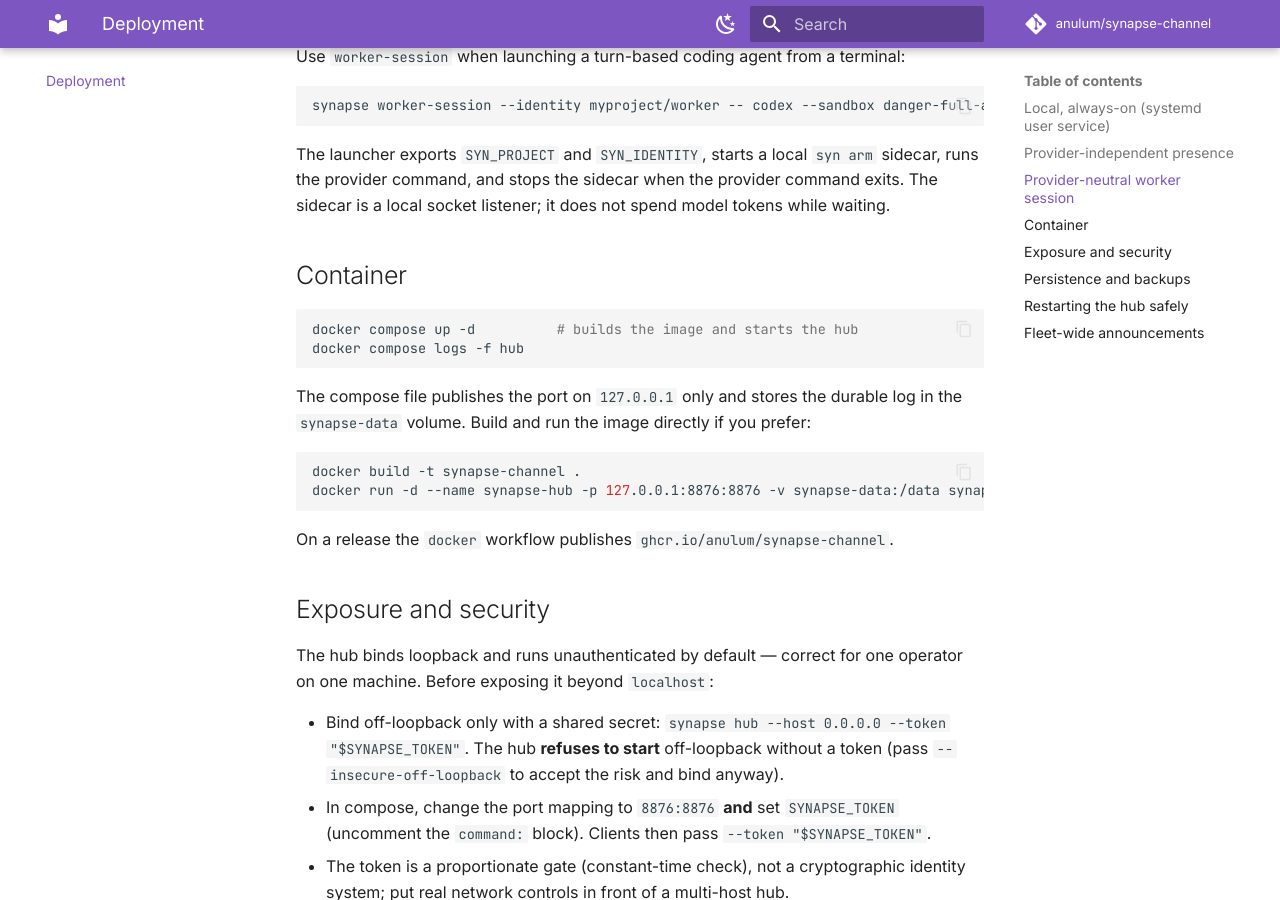
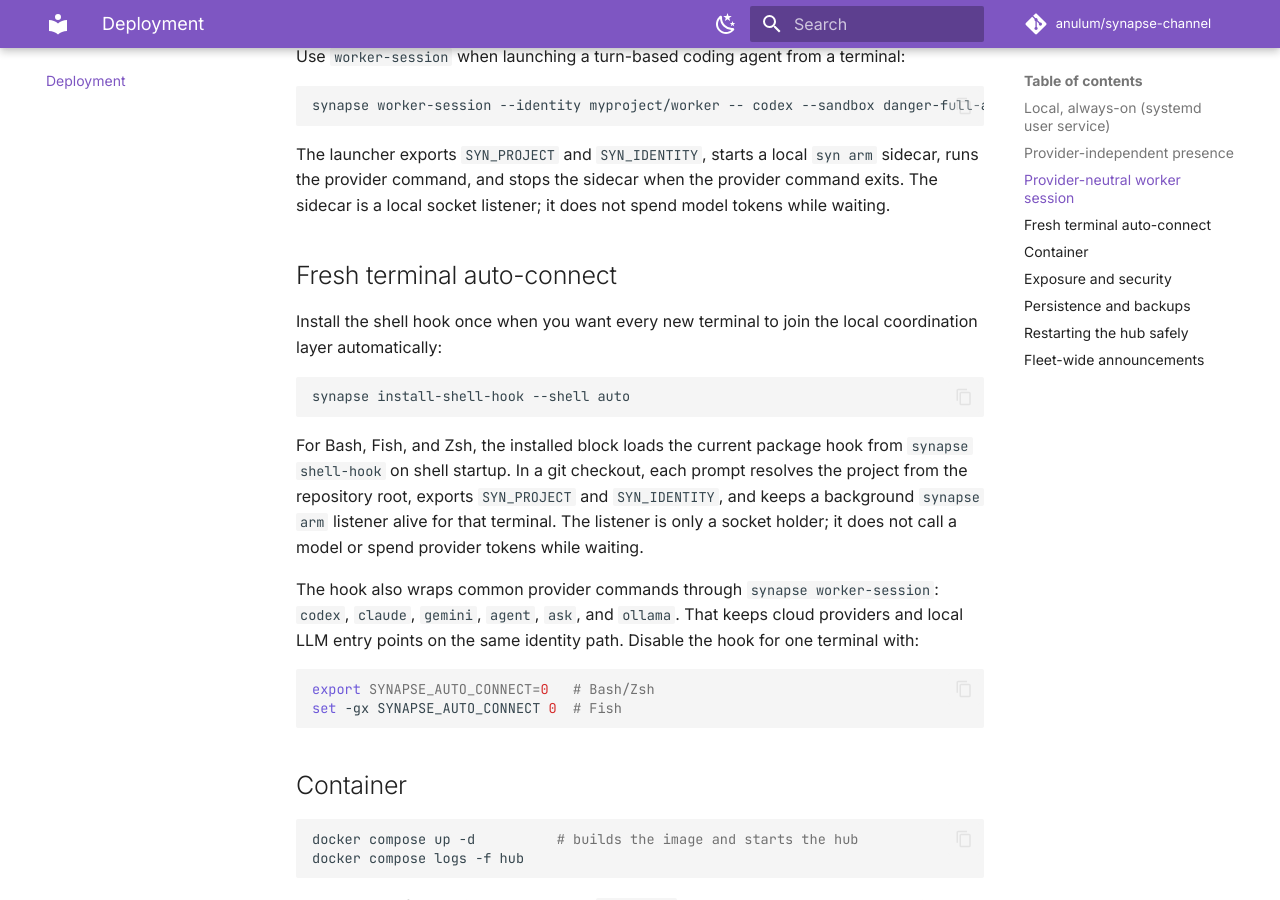
Before and after one commit to anulum/synapse-channel, an MkDocs documentation site: the page built from docs/deployment.md, in a window 1280 px wide and 900 px high, scrolled down 1445 px. Built offline with MkDocs 1.6.1 and Material for MkDocs 9.7.7, drawn with Linux system fonts in a browser that asks for light colours; comment, search, counter and statistics services are not loaded.

Commit message:
docs: document shell auto-connect
Authored by Anulum Fortis & Arcane Sapience (protoscience@anulum.li)

````diff
--- a/docs/deployment.md
+++ b/docs/deployment.md
@@ -73,6 +73,32 @@
 sidecar, runs the provider command, and stops the sidecar when the provider
 command exits. The sidecar is a local socket listener; it does not spend model
 tokens while waiting.
+
+## Fresh terminal auto-connect
+
+Install the shell hook once when you want every new terminal to join the local
+coordination layer automatically:
+
+```bash
+synapse install-shell-hook --shell auto
+```
+
+For Bash, Fish, and Zsh, the installed block loads the current package hook from
+`synapse shell-hook` on shell startup. In a git checkout, each prompt resolves the
+project from the repository root, exports `SYN_PROJECT` and `SYN_IDENTITY`, and
+keeps a background `synapse arm` listener alive for that terminal. The listener is
+only a socket holder; it does not call a model or spend provider tokens while
+waiting.
+
+The hook also wraps common provider commands through `synapse worker-session`:
+`codex`, `claude`, `gemini`, `agent`, `ask`, and `ollama`. That keeps cloud
+providers and local LLM entry points on the same identity path. Disable the hook
+for one terminal with:
+
+```bash
+export SYNAPSE_AUTO_CONNECT=0   # Bash/Zsh
+set -gx SYNAPSE_AUTO_CONNECT 0  # Fish
+```
 
 ## Container
 
````
